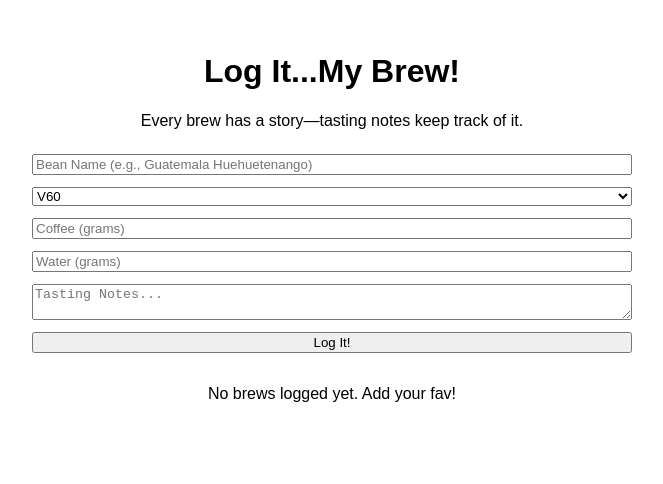
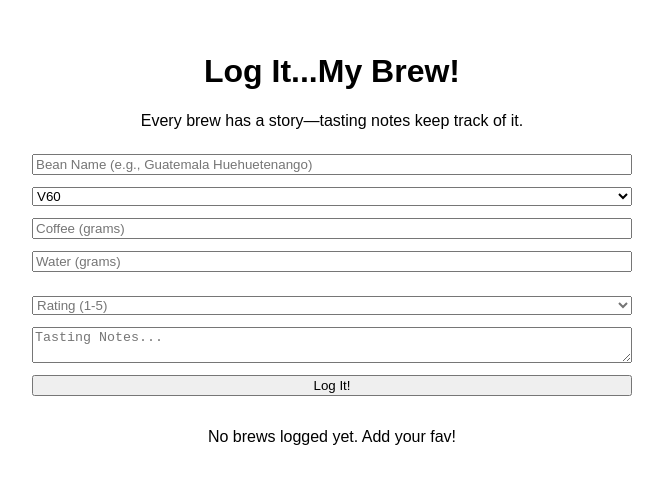
Before and after one commit to Teboho-Masango/umuzi-react-app, a React (Create React App) app: page / in a window 1280 px wide. Shown: the top 484 px of the page, without its empty margins (308-971 px from the left). Built offline with nearby package versions, Linux system fonts and the light colour scheme.

Commit message:
Added a rating column

```diff
--- a/src/components/CoffeeForm.jsx
+++ b/src/components/CoffeeForm.jsx
@@ -2,10 +2,11 @@ import React, { useState } from "react";
 
 export default function CoffeeForm({ onAddBrew }) {
   let [beanName, setBeanName] = useState("");
-  let [brewMethod, setBrewMethod] = useState("V60");
+  let [brewMethod, setBrewMethod] = useState("");
   let [coffeeGrams, setCoffeeGrams] = useState("");
   let [waterGrams, setWaterGrams] = useState("");
   let [notes, setNotes] = useState("");
+  let [rating, setRating] = useState("");
 
   let handleSubmit = (e) => {
     e.preventDefault();
@@ -73,6 +74,55 @@ export default function CoffeeForm({ onAddBrew }) {
         onChange={(e) => setWaterGrams(e.target.value)}
         required
       />
+      <label
+        style={{
+          display: "flex",
+          flexDirection: "column",
+          gap: "4px",
+          fontSize: "14px",
+        }}
+      />
+      <label
+        style={{
+          display: "flex",
+          flexDirection: "column",
+          gap: "4px",
+          fontSize: "14px",
+        }}
+      >
+        <select
+          value={rating}
+          onChange={(e) => setRating(e.target.value)}
+          required
+          style={{
+            color: rating === "" ? "#757575" : "#0000",
+          }}
+        >
+          <option value="" disabled hidden style={{ color: "#757575" }}>
+            Rating (1-5)
+          </option>
+
+          <option value="" disabled hidden>
+            Rating (1-5)
+          </option>
+          <option value="1" style={{ color: "#000000" }}>
+            1- Poor
+          </option>
+          <option value="2" style={{ color: "#000000" }}>
+            2 - Fair
+          </option>
+          <option value="3" style={{ color: "#000000" }}>
+            3 - Good
+          </option>
+          <option value="4" style={{ color: "#000000" }}>
+            4 - Very Good
+          </option>
+          <option value="5" style={{ color: "#000000" }}>
+            5- Excellent
+          </option>
+        </select>
+      </label>
+
       <textarea
         placeholder="Tasting Notes..."
         value={notes}
```
